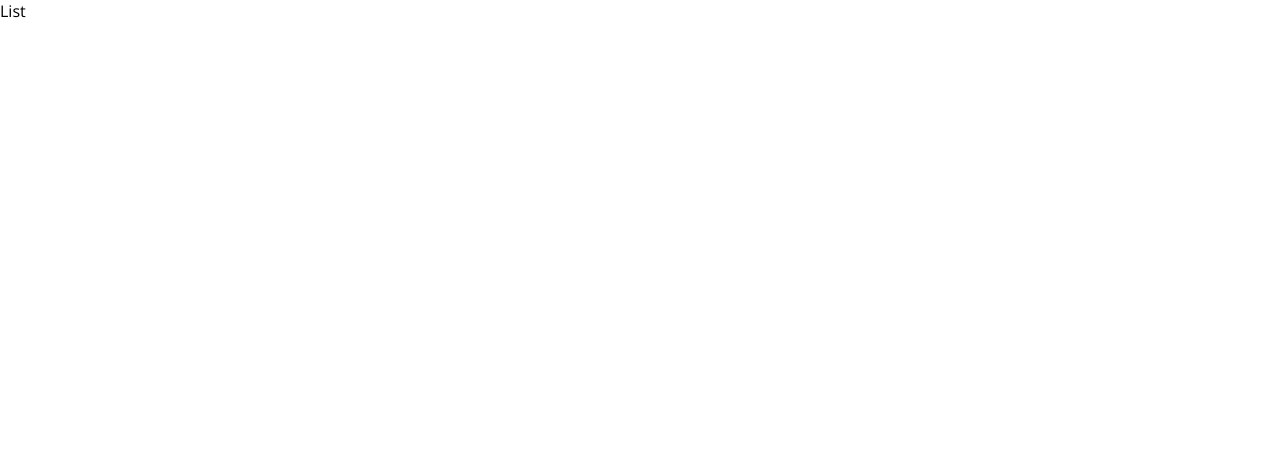
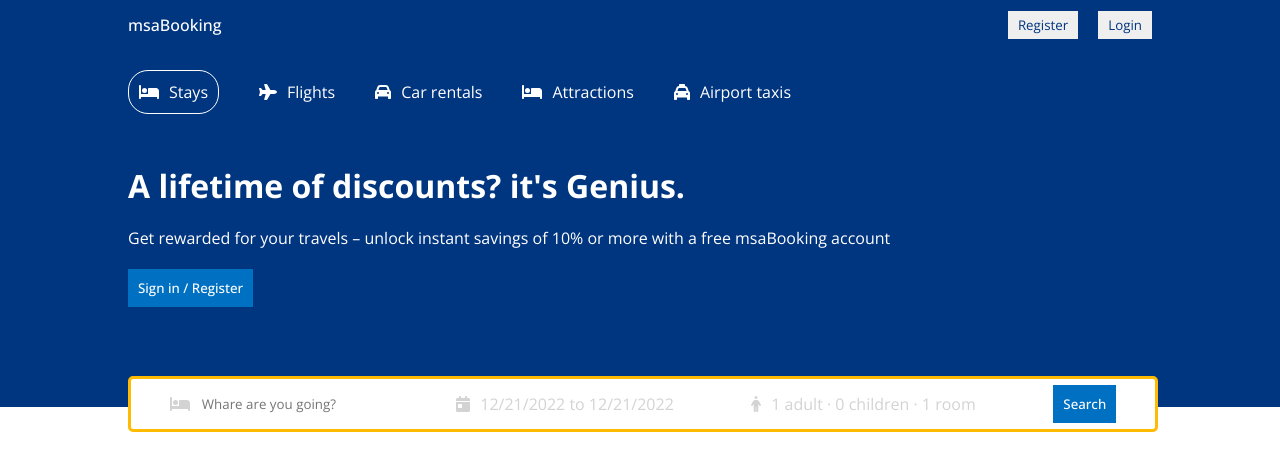
Before and after one commit to muhammetsalihaslan/BookingApp, a React (Create React App) app in the folder bookingapp/: page /hotels in a window 1280 px wide. Shown: the top 470 px of the page. Built offline with nearby package versions, Linux system fonts and the light colour scheme.

Commit message:
header list

```diff
--- a/bookingapp/src/components/header/Header.jsx
+++ b/bookingapp/src/components/header/Header.jsx
@@ -101,9 +101,13 @@ const Header = () => {
           </div>
           <div className="headerSearchItem">
             <FontAwesomeIcon icon={faPerson} className="headerIcon" />
-            <span className="headerSearchText">
+            <span
+              onClick={() => setOpenOptions(!openOptions)}
+              className="headerSearchText"
+            >
               {`${options.adult} adult · ${options.children} children · ${options.room} room`}
             </span>
+            {openOptions && (
               <div className="options">
                 <div className="optionItem">
                   <span className="optionText">Adult</span>
@@ -128,7 +132,7 @@ const Header = () => {
                   <span className="optionText">Children</span>
                   <div className="optionCounter">
                     <button
-                    disabled={options.children <= 1}
+                      disabled={options.children <= 0}
                       className="optionCounterButton"
                       onClick={() => handleOption("children", "d")}
                     >
@@ -165,6 +169,7 @@ const Header = () => {
                   </div>
                 </div>
               </div>
+            )}
           </div>
           <div className="headerSearchItem">
             <button className="headerBtn">Search</button>
--- a/bookingapp/src/pages/list/List.jsx
+++ b/bookingapp/src/pages/list/List.jsx
@@ -1,7 +1,14 @@
 import React from "react";
+import Header from "../../components/header/Header";
+import Navbar from "../../components/navbar/Navbar";
 
 const List = () => {
-  return <div>List</div>;
+  return (
+    <div>
+      <Navbar />
+      <Header />
+    </div>
+  );
 };
 
 export default List;
```
Lines whose indentation alone changed are shown as unchanged.
